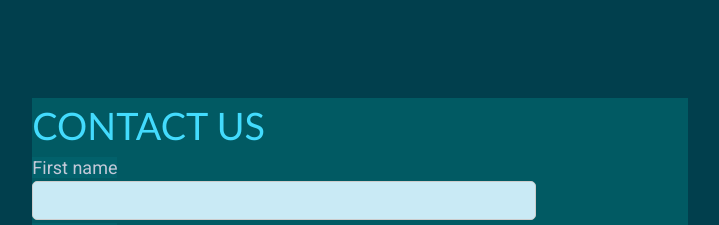
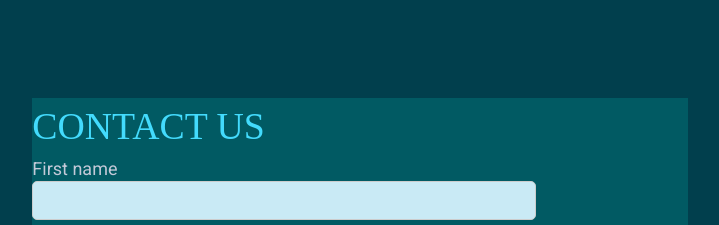
Before and after one commit to VOSANDI2003/contact_us, a Next.js app: page / in a window 1280 px wide. Shown: the top 225 px of the page, without its empty margins (280-999 px from the left). Built offline with nearby package versions, Linux system fonts and the light colour scheme.

Commit message:
Update globals.css

```diff
--- a/src/app/globals.css
+++ b/src/app/globals.css
@@ -51,7 +51,8 @@ html, body {
     font-style: normal;
     font-size: 18px;
     color: #c3c9d8;
-    background-color: #1ec8de10;
+    padding-top: 0.2cm;
+
 
 }
 
@@ -62,7 +63,8 @@ html, body {
     font-style: normal;
     font-size: 18px;
     color: #c3c9d8;
-    background-color: #1ec8de10;
+    padding-top: 0.3cm;
+
 }
 .w-full{
     padding-right: 4CM;
@@ -73,7 +75,7 @@ html, body {
   font-size:1cm;
   color: #43dbfd;
   margin-right: 2cm;
-  font-family:'Gill Sans', 'Gill Sans MT', Calibri, 'Trebuchet MS', sans-serif;
+  font-family:'inkut antiqua';
 
 }
 
```
